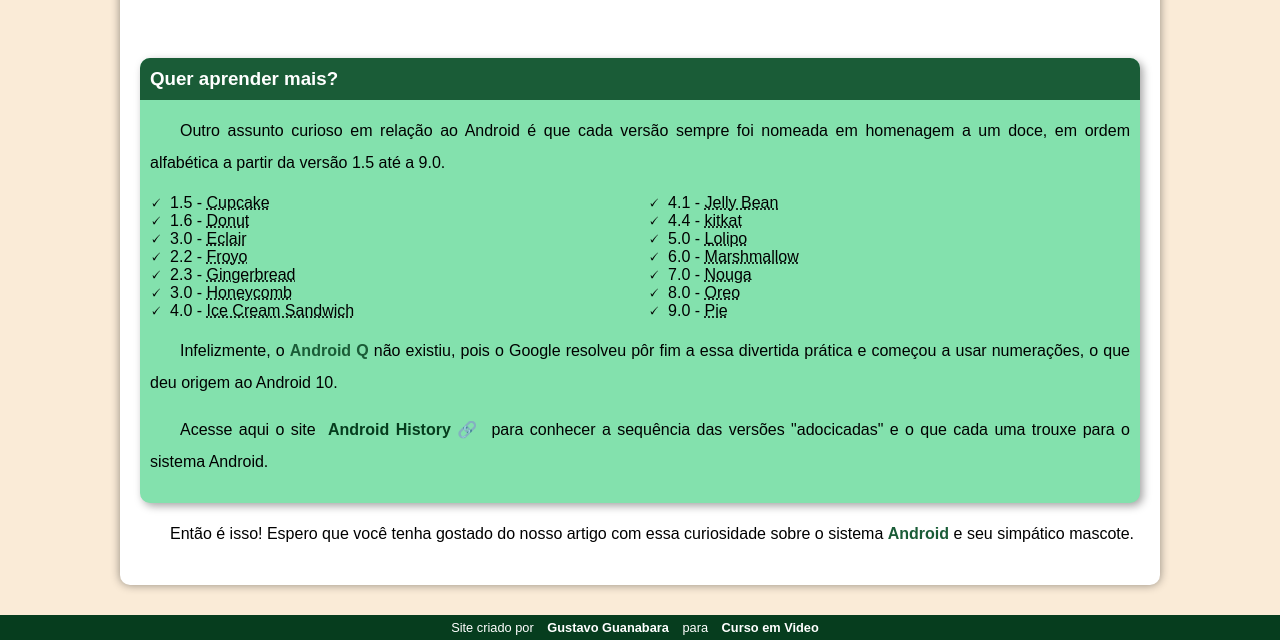
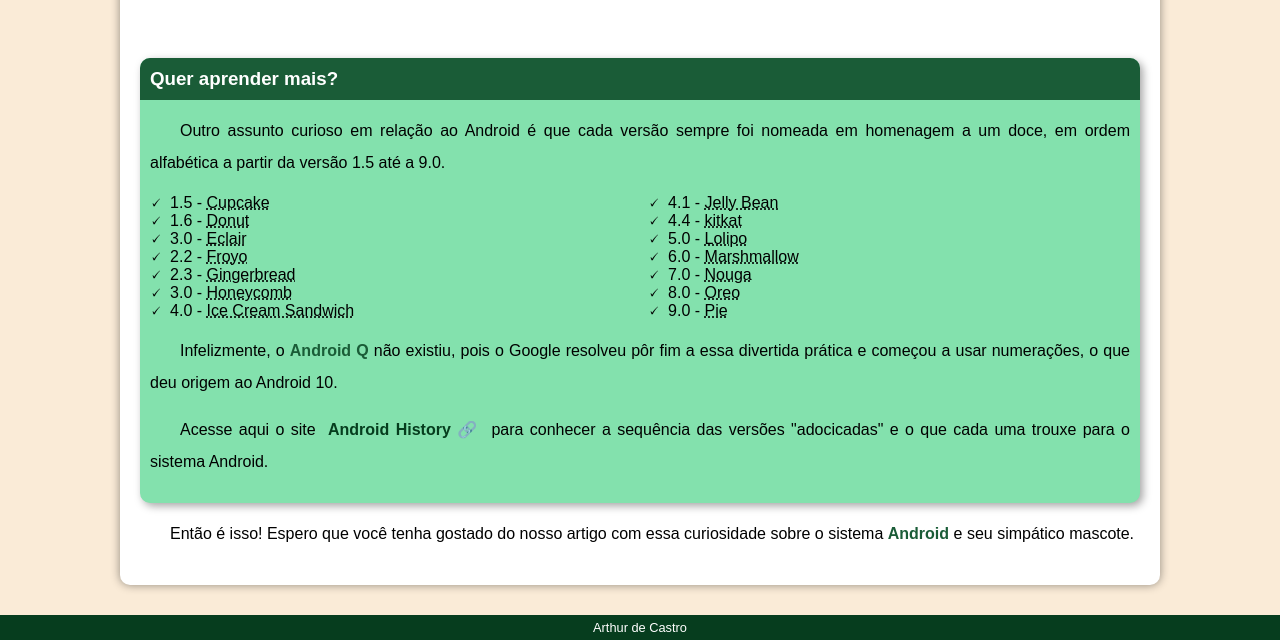
Before and after one commit to arthut0506/Html-Css, a plain HTML site: page progeto/progeto.html in a window 1280 px wide. Shown: the part 2424-3064 px from the top of the page. Drawn offline with Linux system fonts and the light colour scheme.

Commit message:
mudei o footer

```diff
--- a/progeto/progeto.html
+++ b/progeto/progeto.html
@@ -95,7 +95,7 @@
         </article>
     </main>
     <footer>
-        <p> Site criado por <a href="https://gustavoguanabara.github.io/" target="_blank" >Gustavo Guanabara</a> para <a href="https://www.youtube.com/@CursoemVideo" target="_blank"> Curso em Video</a> </p>
+     <p>Arthur de Castro</p>
     </footer>
 </body>
 </html>
```
